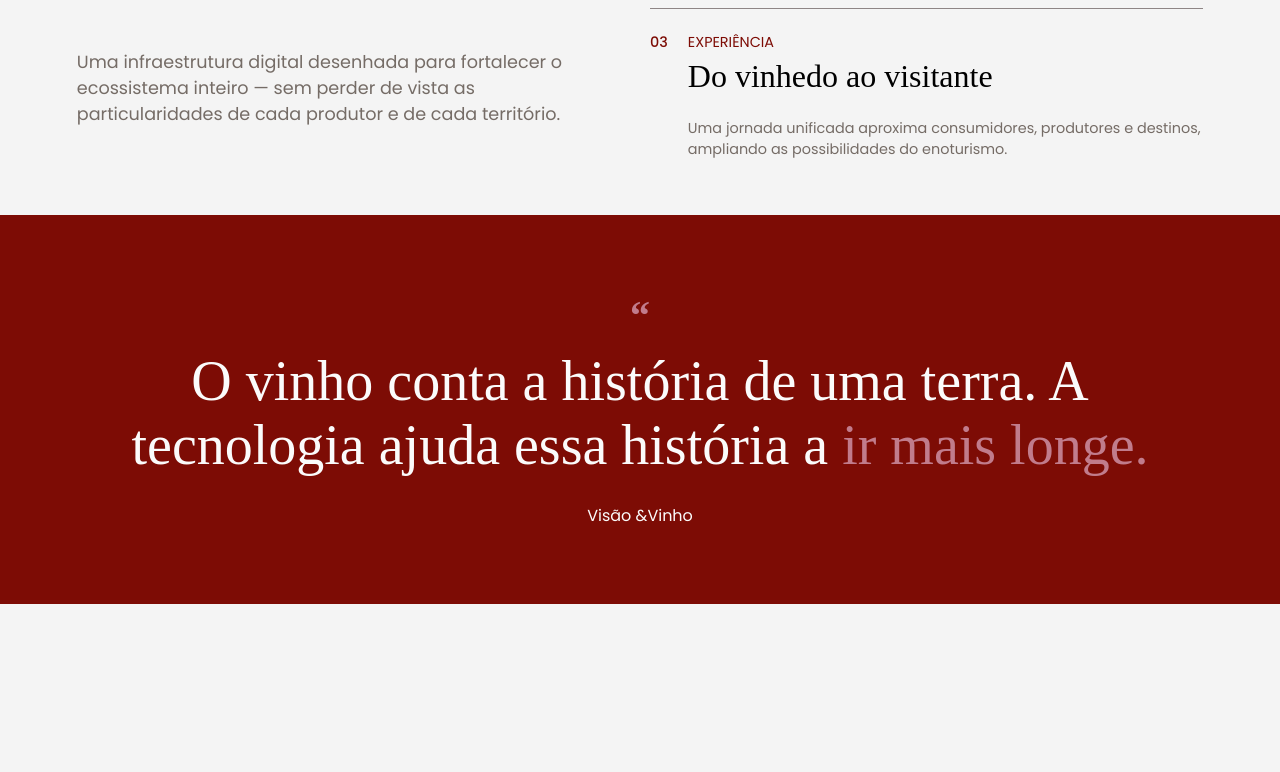
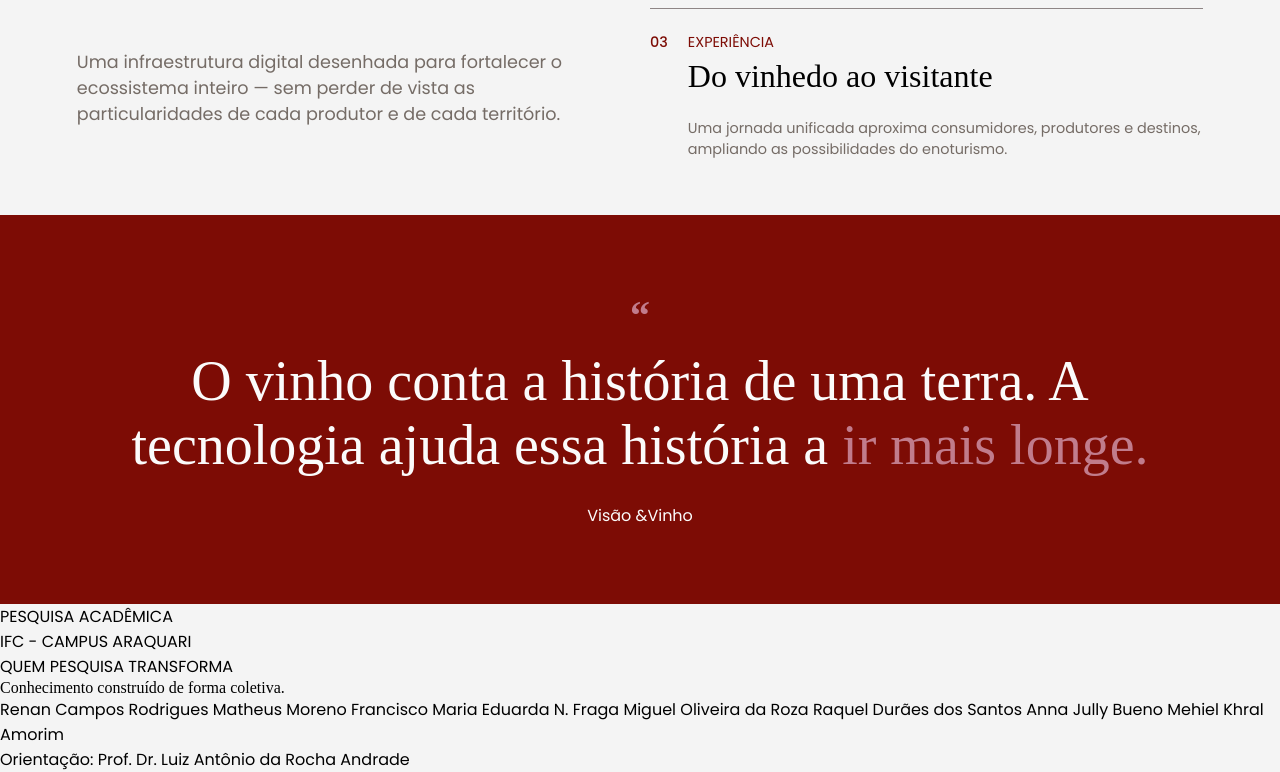
Before and after one commit to Portal-do-Vinhedo/Landing-page_-vinho, a plain HTML site: page index.html in a window 1280 px wide. Shown: the part 2854-3626 px from the top of the page. Before the commit the page ends 3458 px from the top, so only its background shows below. Drawn offline with Linux system fonts and the light colour scheme; a web font is replaced by a local one.

Commit message:
HTML Autores

```diff
--- a/index.html
+++ b/index.html
@@ -264,6 +264,23 @@
                 Visão &Vinho
             </p>
         </section>
+        <section id="pesquisa">
+    <p>PESQUISA ACADÊMICA</p>
+    <p class="ifc">IFC - CAMPUS ARAQUARI</p>
+    <h1>QUEM PESQUISA TRANSFORMA</h1>
+    <h2>Conhecimento construído
+        de forma coletiva.</h2>
+    <p class="autores">
+        Renan Campos Rodrigues
+        Matheus Moreno Francisco
+        Maria Eduarda N. Fraga
+        Miguel Oliveira da Roza
+        Raquel Durães dos Santos
+        Anna Jully Bueno
+        Mehiel Khral Amorim
+    </p>
+    <p class="orientador">Orientação: Prof. Dr. Luiz Antônio da Rocha Andrade</p>
+</section>
     </main>
 </body>
 </html>
```
